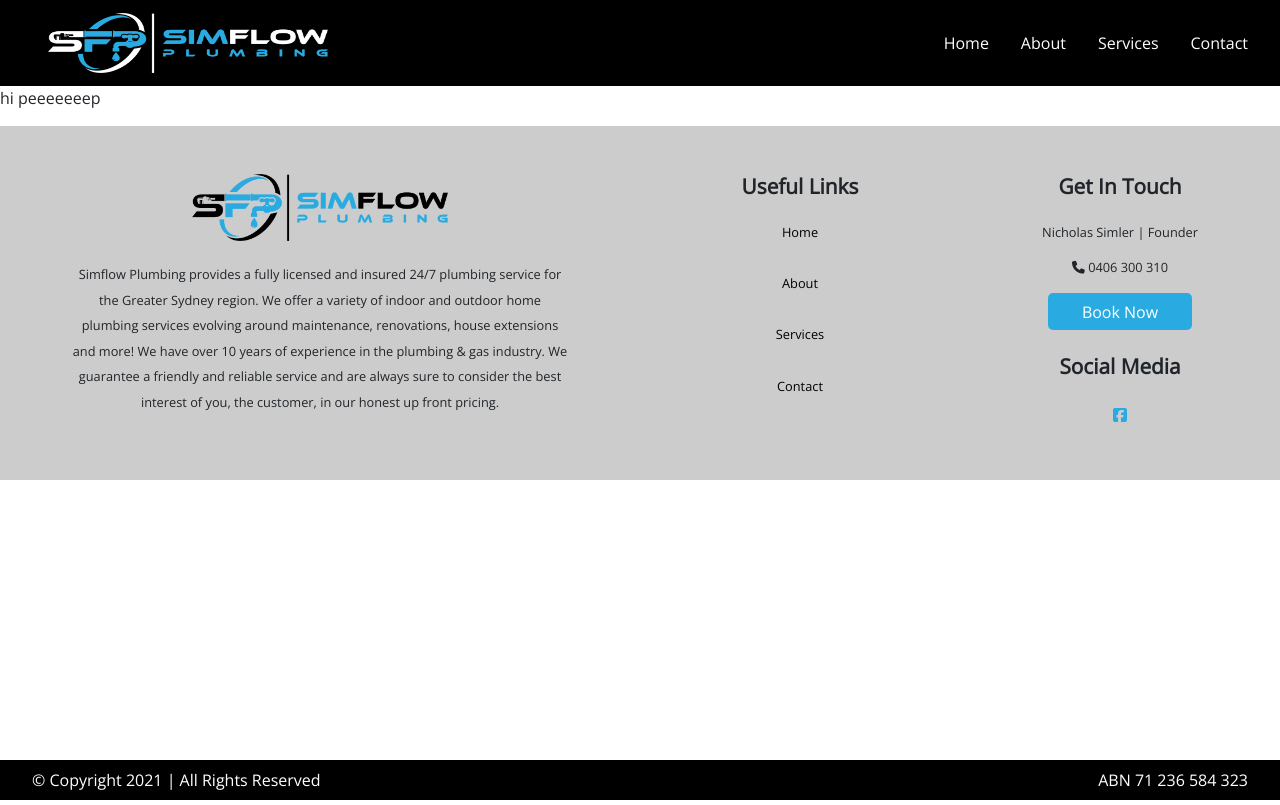
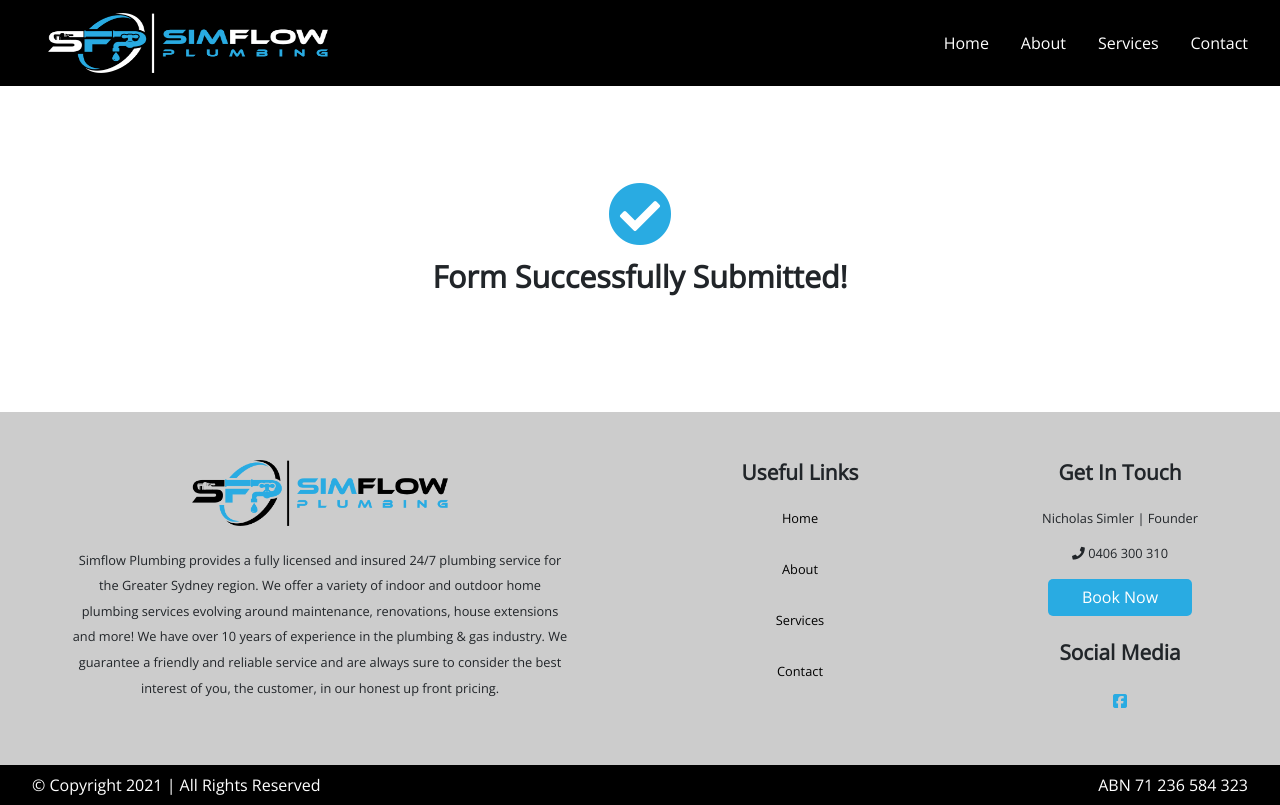
Before and after one commit to marcCodez/simflow-plumbing-react-website, a React (Create React App) app: page /success in a window 1280 px wide. Built offline with nearby package versions, Linux system fonts and the light colour scheme; the HTML template or start-up script is replaced by a standard one.

Commit message:
success page done

```diff
--- a/public/index.html
+++ b/public/index.html
@@ -2,6 +2,7 @@
 <html lang="en">
   <head>
     <script src="https://use.fontawesome.com/2c5b6d40b9.js"></script>
+    <link rel="stylesheet" href="https://use.fontawesome.com/releases/v5.7.0/css/all.css" integrity="sha384-lZN37f5QGtY3VHgisS14W3ExzMWZxybE1SJSEsQp9S+oqd12jhcu+A56Ebc1zFSJ" crossorigin="anonymous">
     <meta charset="utf-8" />
     <link rel="icon" href="%PUBLIC_URL%/simflow-icon.png" />
     <link rel="preconnect" href="https://fonts.gstatic.com">
@@ -39,15 +40,5 @@
     </form>
     <noscript>You need to enable JavaScript to run this app.</noscript>
     <div id="root"></div>
-    <!--
-      This HTML file is a template.
-      If you open it directly in the browser, you will see an empty page.
-
-      You can add webfonts, meta tags, or analytics to this file.
-      The build step will place the bundled scripts into the <body> tag.
-
-      To begin the development, run `npm start` or `yarn start`.
-      To create a production bundle, use `npm run build` or `yarn build`.
-    -->
   </body>
 </html>
--- a/src/Main.scss
+++ b/src/Main.scss
@@ -463,6 +463,16 @@ body {
     width: 9rem;
 }
 
+// Success page
+.tick {
+    color: $main-color;
+
+}
+
+.succ-msg {
+    font-weight: bold;
+    font-size: 1.9rem;
+}
 
 
 
--- a/src/components/pages/Contact.js
+++ b/src/components/pages/Contact.js
@@ -29,6 +29,7 @@ function Contact() {
                                     <Form.Control type="hidden" name="form-name" value="contact"/>
 
                             <p className="text-center font-weight-bold">Alternatively call Nicholas on 0406 300 310</p>
+
                             <Form.Row className="my-5">
                                 <Col lg={6}>
                                 <Form.Control required name="full-name" className="effect-1" type="text" placeholder="Full name*" />
--- a/src/components/pages/Success.js
+++ b/src/components/pages/Success.js
@@ -1,10 +1,14 @@
 import React from 'react'
+import Container from 'react-bootstrap/Container'
 
 function Success() {
     return (
-        <div>
-           <p>hi peeeeeeep</p>
-        </div>
+        <section id="success" className="my-5 py-5">
+            <Container className="d-flex flex-column align-items-center">
+                          <i class="fas fa-check-circle tick fa-4x pb-2"></i>
+           <p className="succ-msg">Form Successfully Submitted!</p>
+           </Container>
+        </section>
     )
 }
 
```
